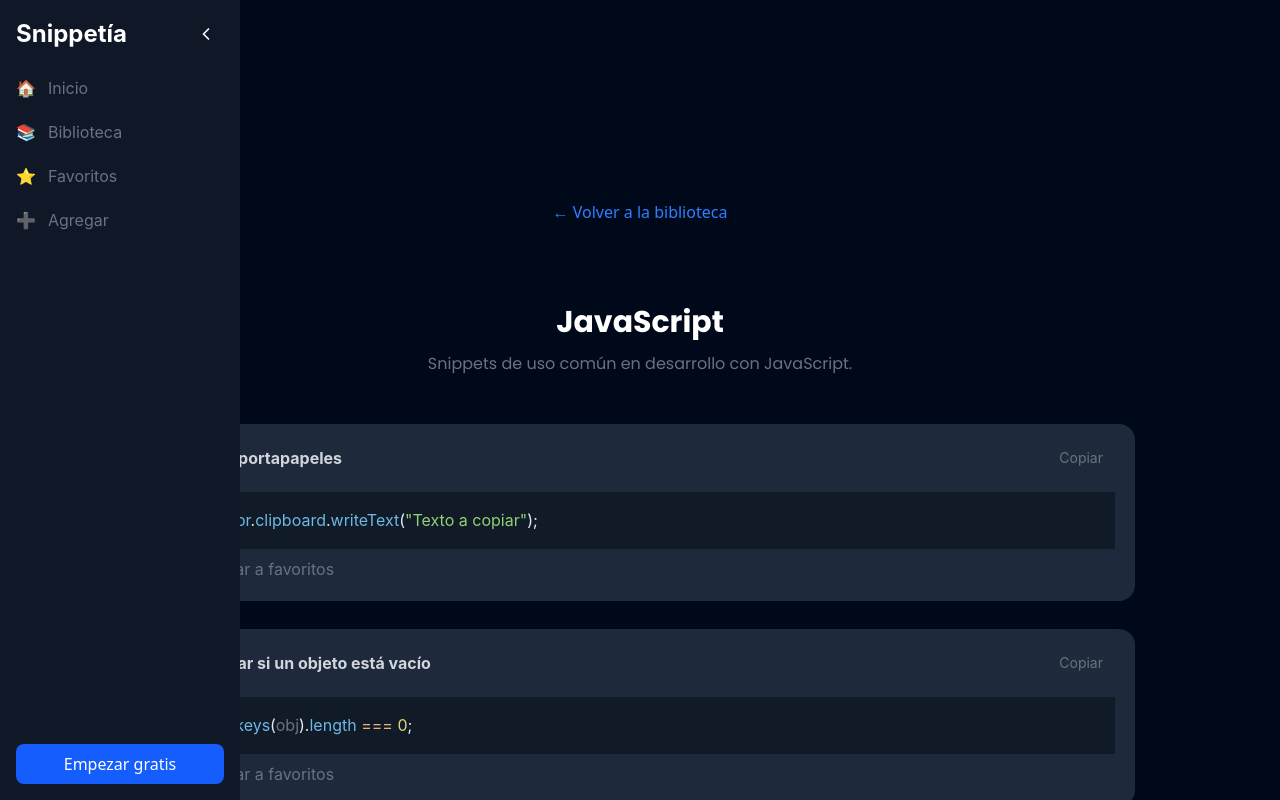
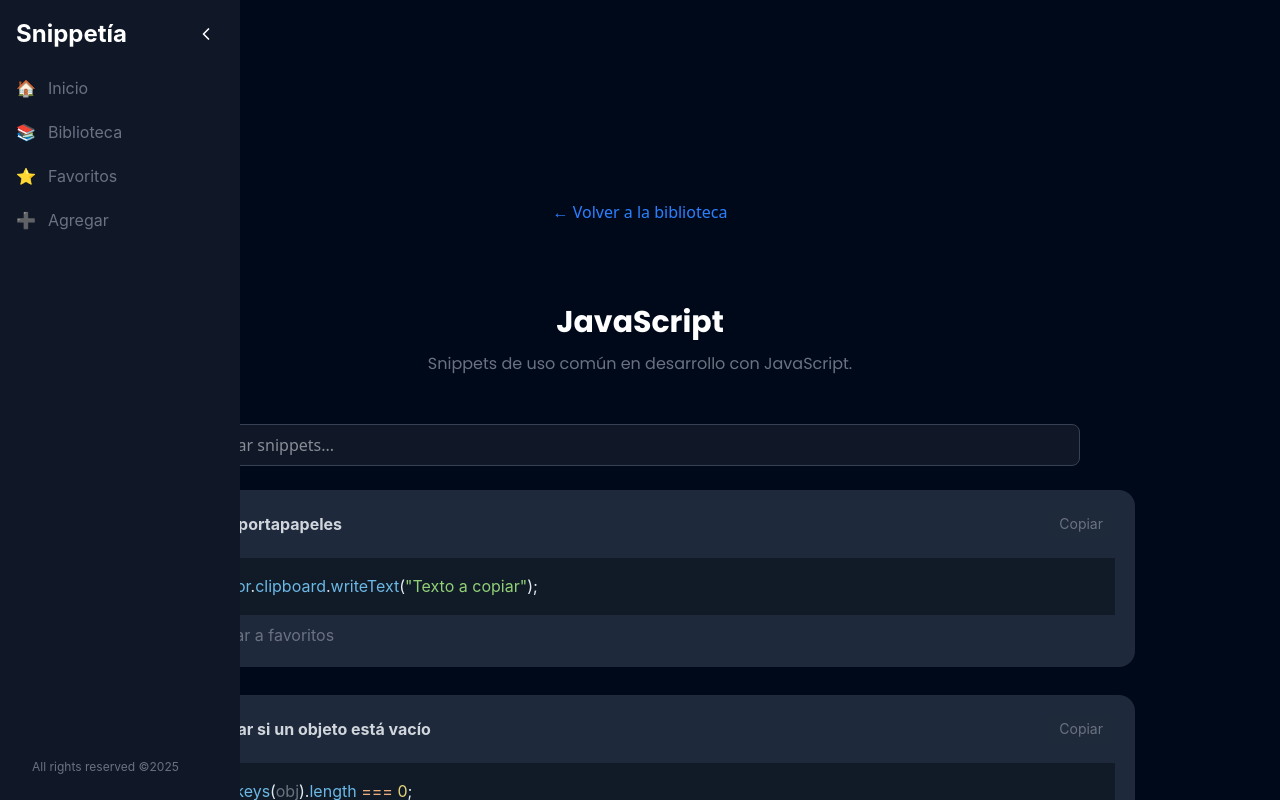
Before and after one commit to ManuelDavGomez/Personal---Snippet-a, a Next.js app: page /pages/biblioteca/c1 in a window 1280 px wide. Shown: the top 800 px of the page. Built offline with nearby package versions, Linux system fonts and the light colour scheme.

Commit message:
Mejoras visuales en el navbar, algunso cambios, y agregado el filtro en cada categoria de snippet

```diff
--- /dev/null
+++ b/src/app/components/Filter.jsx
@@ -0,0 +1,73 @@
+"use client";
+import { useState, useEffect } from "react";
+import { useParams } from "next/navigation";
+import { Prism as SyntaxHighlighter } from "react-syntax-highlighter";
+import { coldarkDark } from "react-syntax-highlighter/dist/esm/styles/prism";
+import Fav from "@/app/components/Fav";
+import CopyButton from "@/app/components/CodeCopy.jsx";
+
+const Filter = ({ data }) => {
+  const { id } = useParams();
+
+  // Evitar errores si data no está lista
+  if (!data || !data.categorias) {
+    return <p className="text-gray-400 text-center mt-10">Cargando snippets...</p>;
+  }
+
+  // Buscar la categoría según el id de la URL
+  const categoria = data.categorias.find((cat) => cat.id === id);
+
+  if (!categoria) {
+    return <p className="text-gray-400 text-center mt-10">Categoría no encontrada.</p>;
+  }
+
+  const [query, setQuery] = useState("");
+  const [filteredSnippets, setFilteredSnippets] = useState(categoria.snippets || []);
+
+  useEffect(() => {
+    setFilteredSnippets(categoria.snippets || []);
+  }, [categoria]);
+
+  const handleChange = (e) => {
+    const value = e.target.value.toLowerCase();
+    setQuery(value);
+
+    const filtered = (categoria.snippets || []).filter((s) =>
+      s.titulo.toLowerCase().includes(value)
+    );
+
+    setFilteredSnippets(filtered);
+  };
+
+  return (
+    <section className="mt-12 w-full">
+
+      <input
+        type="text"
+        value={query}
+        onChange={handleChange}
+        placeholder="Filtrar snippets..."
+        className="w-[80%] block mx-auto p-2 border border-gray-700 rounded-lg bg-gray-900 text-white mb-6"
+      />
+
+      <ul className="w-full grid grid-cols-1 gap-7 md:w-[80%] lg:w-[85%] xl:w-[90%] mx-auto">
+        {filteredSnippets.map((s) => (
+          <li key={s.id || s.titulo} className="p-5 rounded-2xl bg-[#1E293B]">
+            <section className="flex items-center justify-between mb-5 gap-3">
+              <strong className="text-gray-300">{s.titulo}</strong>
+              <CopyButton text={s.codigo} label="Copiar" />
+            </section>
+
+            <SyntaxHighlighter language={categoria.language} style={coldarkDark}>
+              {s.codigo}
+            </SyntaxHighlighter>
+
+            <Fav snippetId={s.id} />
+          </li>
+        ))}
+      </ul>
+    </section>
+  );
+};
+
+export default Filter;
--- a/src/app/components/Foot.jsx
+++ b/src/app/components/Foot.jsx
@@ -6,7 +6,7 @@ const Foot = () => {
   return (
     <>
       <footer className=" bg-[var(--background)] text-gray-700 dark:text-gray-200 border-t border-[#314a867d] dark:border-gray-800">
-        <div className="max-w-7xl mx-auto px-4 sm:px-6 lg:px-8 py-12">
+        <div className="max-w-7xl mx-auto px-4 sm:px-6 md:px-22 py-12">
           <div className="flex flex-col md:flex-row md:items-start md:justify-between gap-10">
             {/* Brand + short description */}
             <div className="flex-1 min-w-0">
@@ -44,22 +44,22 @@ const Foot = () => {
                 <h4 className="text-sm font-semibold">Producto</h4>
                 <ul className="mt-3 space-y-2 text-sm text-gray-600 dark:text-gray-300">
                   <li>
-                    <a className="hover:underline" href="/">
+                    <a className="hover:text-[#0066FF]" href="/">
                       Inicio
                     </a>
                   </li>
                   <li>
-                    <a className="hover:underline" href="/pages/biblioteca">
+                    <a className="hover:text-[#0066FF]" href="/pages/biblioteca">
                       Biblioteca
                     </a>
                   </li>
                        <li>
-                    <a className="hover:underline" href="/pages/favoritos">
+                    <a className="hover:text-[#0066FF]" href="/pages/favoritos">
                       Favoritos
                     </a>
                   </li>
                        <li>
-                    <a className="hover:underline" href="/pages/agregar">
+                    <a className="hover:text-[#0066FF]" href="/pages/agregar">
                       Agregar
                     </a>
                   </li>
--- a/src/app/components/Nav.jsx
+++ b/src/app/components/Nav.jsx
@@ -21,8 +21,8 @@ const Nav = () => {
     <>
       {/* SIDEBAR - visible desde md */}
       <aside
-        className={`hidden md:flex md:flex-col bg-gray-900 text-white h-screen fixed left-0 top-0 p-4 space-y-6  ${
-          collapsed ? "w-20" : "w-60"
+        className={`hidden md:flex md:flex-col bg-gray-900 z-99 text-white h-screen fixed left-0 top-0 p-4 space-y-6  ${
+          collapsed ? "w-15" : "w-60"
         }`}
       >
         {/* Header + botón colapsar */}
@@ -93,7 +93,7 @@ const Nav = () => {
 
               {/* Tooltip visible solo si está colapsado */}
               {collapsed && (
-                <span className="absolute left-full bottom-0 top-0 px-2 py-0.5 text-sm bg-gray-800 text-white rounded opacity-0 group-hover:opacity-100 transition-opacity whitespace-nowrap">
+                <span className="absolute left-full ml-3 bottom-0 top-0 px-3 py-0.5 text-sm bg-gray-800 text-white rounded opacity-0 group-hover:opacity-100 transition-opacity whitespace-nowrap">
                   {label}
                 </span>
               )}
@@ -101,14 +101,17 @@ const Nav = () => {
           ))}
         </ul>
 
-        {/* Botón CTA */}
-        <button
-          className={`bg-blue-600 text-white px-4 py-2 rounded-lg mt-auto transition-all duration-300 hover:bg-blue-700 cursor-pointer ${
-            collapsed ? "w-10 h-10 flex items-center justify-center" : "w-full"
+        <section
+          className={`text-white block mx-auto px-4 py-2 rounded-lg mt-auto  ${
+            collapsed ? "flex items-center justify-center" : "w-full"
           }`}
         >
-          {!collapsed ? "Empezar gratis" : "+"}
-        </button>
+          {!collapsed && (
+            <p className="text-[12px]">
+              All rights reserved ©{new Date().getFullYear()}
+            </p>
+          )}
+        </section>
       </aside>
 
       {/* NAVBAR - solo en móvil */}
@@ -155,10 +158,6 @@ const Nav = () => {
             </Link>
           </li>
         </ul>
-
-        <button className="bg-blue-600 text-white px-4 py-2 rounded-lg">
-          Empezar gratis
-        </button>
       </nav>
     </>
   );
--- a/src/app/components/stylesco.css
+++ b/src/app/components/stylesco.css
@@ -1,11 +1,11 @@
 .navbar {
   font-size: 18px;
   padding-bottom: 10px;
-  background: var(--background);
+  background: #101828;
   box-shadow: 0 4px 30px #0000001a;
   backdrop-filter: blur(5px);
   -webkit-backdrop-filter: blur(5px);
-  border: 1px solid var(--border-color);
+
   position: fixed;
   width: 100%;
   z-index: 100;
@@ -15,17 +15,7 @@
   align-items: center;
 }
 
-.navbar button {
-  background: var(--primary);
-  color: white;
-  border: none;
-  padding: 10px 20px;
-  border-radius: 8px;
-  cursor: pointer;
-  font-size: 16px;
-  margin-bottom: 20px;
-  display: none;
-}
+
 
 .main-nav {
   list-style-type: none;
--- a/src/app/data/datas.json
+++ b/src/app/data/datas.json
@@ -204,17 +204,17 @@
       "logo": "https://svgl.app/library/expressjs.svg",
       "snippets": [
         {
-          "id": "",
+          "id": "ex1",
           "titulo": "Ruta GET",
           "codigo": "app.get('/api', (req,res)=>res.json({msg:'ok'}));"
         },
         {
-          "id": "",
+          "id": "ex2",
           "titulo": "Ruta POST",
           "codigo": "app.post('/api', (req,res)=>res.json(req.body));"
         },
         {
-          "id": "",
+          "id": "ex3",
           "titulo": "Middleware",
           "codigo": "app.use((req,res,next)=>{ console.log(req.method, req.url); next(); });"
         }
--- a/src/app/page.js
+++ b/src/app/page.js
@@ -22,25 +22,25 @@ export default function Home() {
         <body className="text-gray-900">
           <article className="flex flex-col w-full">
             <h1 className="text-3xl text-center font-bold text-white">
-              Resumen de tu biblioteca
+              Resumen de la biblioteca
             </h1>
 
             <section className="w-full grid grid-cols-1 md:w-[80%] lg:w-[85%] xl:w-[90%] md:grid-cols-2 lg:grid-cols-3 mx-auto gap-4 pt-10 pb-50">
-              <section className="bg-gray-900 p-5 rounded-lg">
+              <section className="bg-gray-900 flex flex-col justify-center p-5 rounded-lg">
                 <h2 className="text-lg text-gray-300 mb-3">Categorías</h2>
                 <p className="text-3xl font-bold text-blue-400">
                   {totalCategorias}
                 </p>
               </section>
 
-              <section className="bg-gray-900 p-5 rounded-lg">
+              <section className="bg-gray-900 p-5 flex flex-col justify-center rounded-lg">
                 <h2 className="text-lg text-gray-300 mb-3">Snippets</h2>
                 <p className="text-3xl font-bold text-blue-400">
                   {totalSnippets}
                 </p>
               </section>
 
-              <section className="bg-gray-900 p-5 rounded-lg">
+              <section className="bg-gray-900 p-5 flex flex-col justify-center rounded-lg">
                 <h2 className="text-lg text-gray-300 mb-3">
                   Promedio de Snippets por Categoría
                 </h2>
--- a/src/app/pages/biblioteca/[id]/page.jsx
+++ b/src/app/pages/biblioteca/[id]/page.jsx
@@ -1,10 +1,7 @@
 import data from "@/app/data/datas.json";
-import { Prism as SyntaxHighlighter } from "react-syntax-highlighter";
-import { coldarkDark } from "react-syntax-highlighter/dist/esm/styles/prism";
 import PagesLayout from "@/app/PagesLayout";
-import CopyButton from "@/app/components/CodeCopy.jsx"; // 👈 importamos el botón
 import Link from "next/link";
-import Fav from "@/app/components/Fav";
+import Filter from "@/app/components/Filter";
 
 export function generateStaticParams() {
   return data.categorias.map((snippet) => ({
@@ -26,35 +23,12 @@ export default function Page({ params }) {
         &larr; Volver a la biblioteca
       </Link>
 
+      <h1 className="text-3xl font-bold mb-3">{categoria.nombre}</h1>
+      <h2 key={categoria.id} className="!text-gray-500 text-center">
+        {categoria.descripcion}
+      </h2>
 
-        <h1 className="text-3xl font-bold mb-3">{categoria.nombre}</h1>
-        <h2 key={categoria.id} className="!text-gray-500">
-          {categoria.descripcion}
-        </h2>
-
-
-      <section className="mt-12 w-full">
-        <ul className="w-full grid grid-cols-1 gap-7 md:w-[80%] lg:w-[85%] xl:w-[90%] mx-auto">
-          {categoria.snippets.map((s) => (
-            <li key={s.id} className="p-5 rounded-2xl bg-[#1E293B]">
-              <section className="flex items-center justify-between mb-5 gap-3">
-                <strong className="text-gray-300">{s.titulo}</strong>
-                {/* 👇 botón que copia el código */}
-                <CopyButton text={s.codigo} label="Copiar" />
-              </section>
-
-              <SyntaxHighlighter
-                language={categoria.language}
-                style={coldarkDark}
-              >
-                {s.codigo}
-              </SyntaxHighlighter>
-
-              <Fav snippetId={s.id} />
-            </li>
-          ))}
-        </ul>
-      </section>
+      <Filter data={data} />
     </PagesLayout>
   );
 }
```
